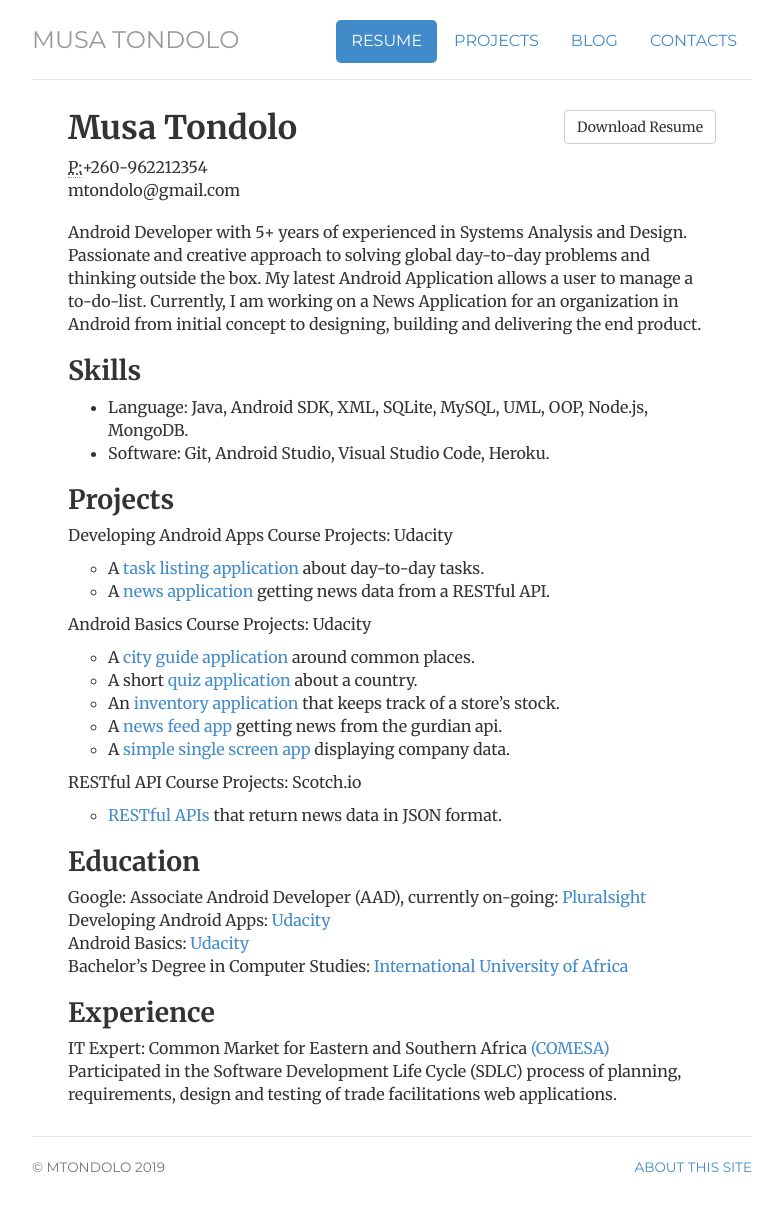
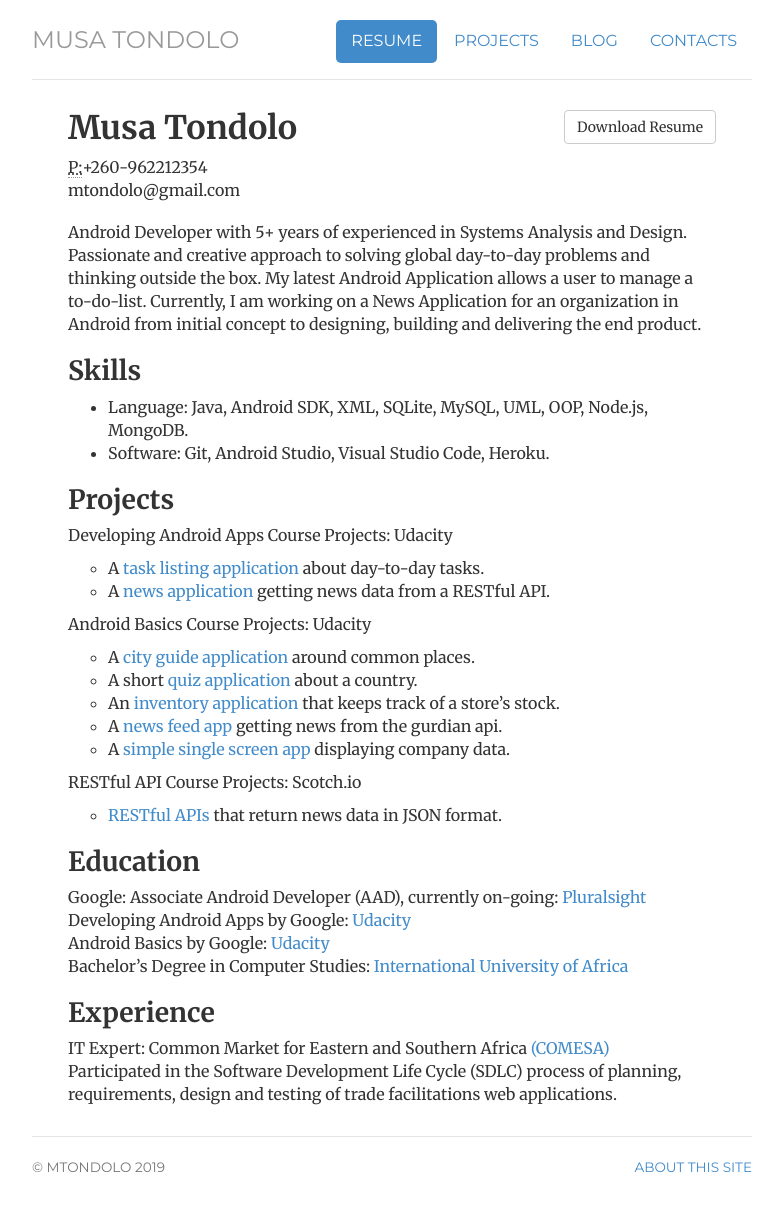
Before and after one commit to mtondolo/mtondolo.github.io, a Jekyll site: the page built from cv/index.html, in a window 1280 px wide. Shown: the whole page, without its empty margins (248-1030 px from the left). Built offline with Jekyll 4.4.1, drawn with Linux system fonts in a browser that asks for light colours.

Commit message:
Update index.html

```diff
--- a/cv/index.html
+++ b/cv/index.html
@@ -59,8 +59,8 @@ description: Current Resume for Musa Tondolo, an Android Developer supplimented
 				        <p>
 	                                <ul class="list-unstyled">
 					<li>Google: Associate Android Developer (AAD), currently on-going: <a href="https://www.pluralsight.com/" title = "Pluralsight">Pluralsight</a></li>
-					<li>Developing Android Apps: <a href="https://www.udacity.com/course/new-android-fundamentals--ud851" title = "Udacity">Udacity</a></li>
-					<li>Android Basics: <a href="https://www.udacity.com/course/android-basics-nanodegree-by-google--nd803" title = "Udacity"> Udacity</a></li>
+					<li>Developing Android Apps by Google: <a href="https://www.udacity.com/course/new-android-fundamentals--ud851" title = "Udacity">Udacity</a></li>
+					<li>Android Basics by Google: <a href="https://www.udacity.com/course/android-basics-nanodegree-by-google--nd803" title = "Udacity"> Udacity</a></li>
 					<li>Bachelor’s Degree in Computer Studies: <a href="https://en.iua.edu.sd/" title = "International University of Africa">International University of Africa</a></li>
 	                                </ul>
                                         </p>
```
